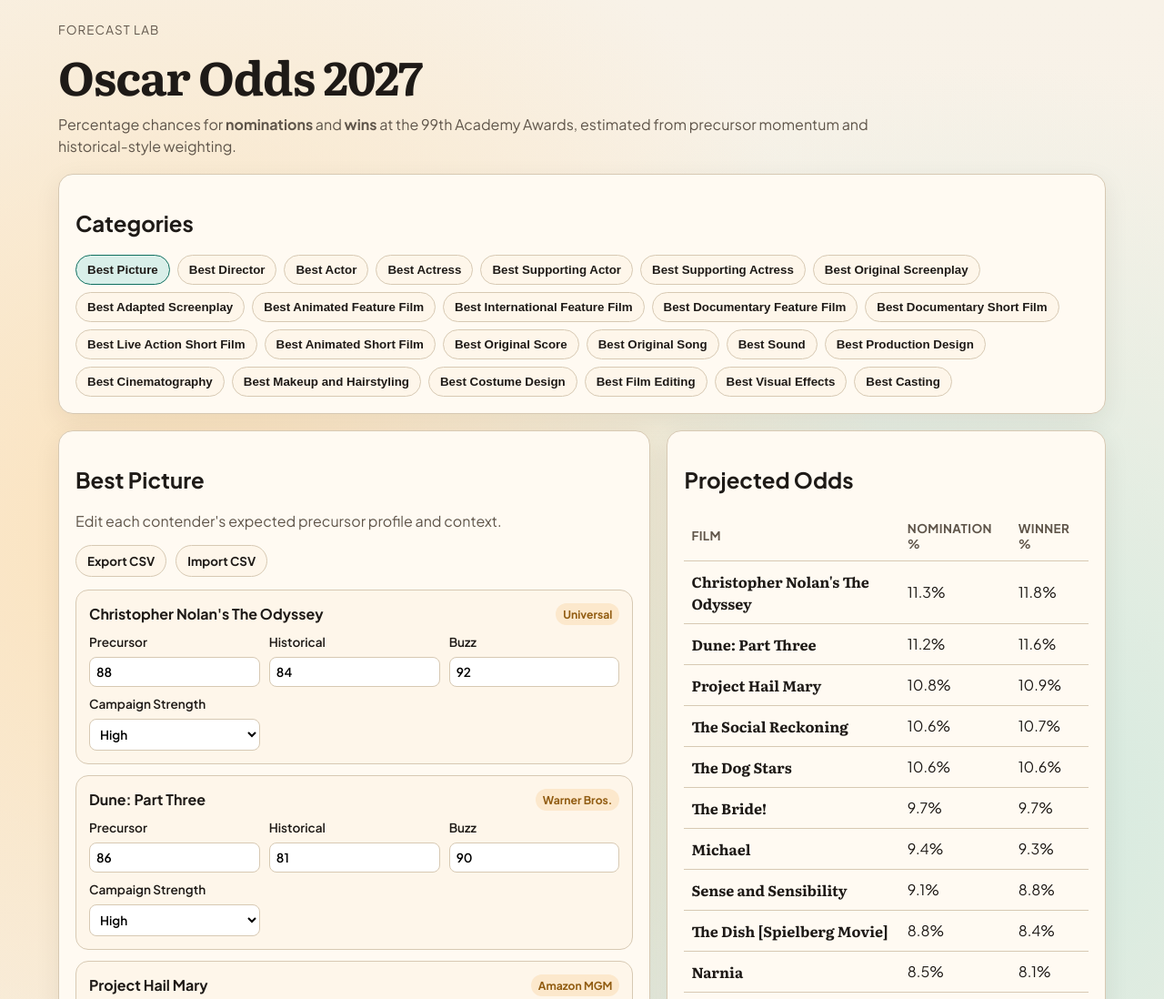
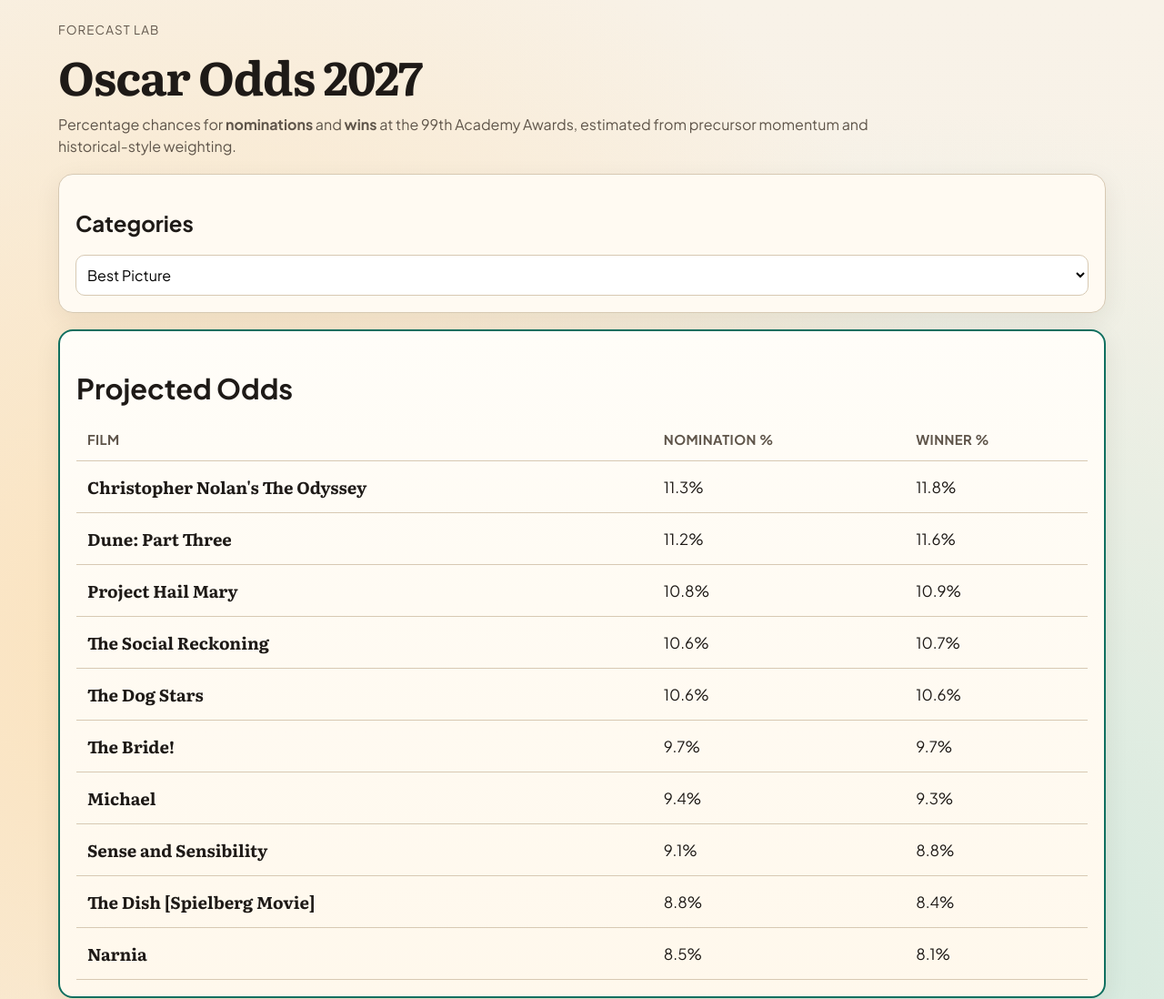
Before and after one commit to ramankahlon/oscar-odds, a website: page index.html in a window 1280 px wide. Shown: the top 1098 px of the page at 91% size. Drawn offline with Linux system fonts and the light colour scheme.

Commit message:
Adjust formatting

```diff
--- a/app.js
+++ b/app.js
@@ -591,20 +591,25 @@ function scoreFilm(categoryId, film, normalizedWeights) {
 function renderTabs() {
   categoryTabs.innerHTML = "";
 
+  const select = document.createElement("select");
+  select.className = "category-select";
+  select.setAttribute("aria-label", "Oscar category");
+
   categories.forEach((category) => {
-    const tab = document.createElement("button");
-    tab.className = "tab";
-    tab.type = "button";
-    tab.setAttribute("role", "tab");
-    tab.setAttribute("aria-selected", String(category.id === state.categoryId));
-    tab.textContent = category.name;
-    tab.addEventListener("click", () => {
-      state.categoryId = category.id;
-      saveState();
-      render();
-    });
-    categoryTabs.appendChild(tab);
+    const option = document.createElement("option");
+    option.value = category.id;
+    option.textContent = category.name;
+    option.selected = category.id === state.categoryId;
+    select.appendChild(option);
   });
+
+  select.addEventListener("change", (event) => {
+    state.categoryId = event.target.value;
+    saveState();
+    render();
+  });
+
+  categoryTabs.appendChild(select);
 }
 
 function createCard(category, film, filmIndex) {
--- a/index.html
+++ b/index.html
@@ -26,24 +26,12 @@
       <section class="controls" aria-label="Categories">
         <div class="panel">
           <h2>Categories</h2>
-          <div class="category-list" id="categoryTabs" role="tablist" aria-label="Oscar categories"></div>
+          <div class="category-list" id="categoryTabs" aria-label="Oscar categories"></div>
         </div>
       </section>
 
       <section class="workspace">
-        <article class="panel candidates" id="candidatePanel">
-          <h2 id="categoryTitle">Best Picture</h2>
-          <p class="panel-copy">Edit each contender's expected precursor profile and context.</p>
-          <div class="data-tools" aria-label="Contender data tools">
-            <button id="exportCsvButton" class="action-button" type="button">Export CSV</button>
-            <button id="importCsvButton" class="action-button" type="button">Import CSV</button>
-            <input id="csvFileInput" type="file" accept=".csv,text/csv" hidden />
-            <p class="tool-status" id="csvStatus" role="status" aria-live="polite"></p>
-          </div>
-          <div id="candidateCards"></div>
-        </article>
-
-        <article class="panel results" aria-live="polite">
+        <article class="panel results spotlight" aria-live="polite">
           <h2>Projected Odds</h2>
           <div class="table-wrap">
             <table>
@@ -57,6 +45,18 @@
               <tbody id="resultsBody"></tbody>
             </table>
           </div>
+        </article>
+
+        <article class="panel candidates" id="candidatePanel">
+          <h2 id="categoryTitle">Best Picture</h2>
+          <p class="panel-copy">Edit each contender's expected precursor profile and context.</p>
+          <div class="data-tools" aria-label="Contender data tools">
+            <button id="exportCsvButton" class="action-button" type="button">Export CSV</button>
+            <button id="importCsvButton" class="action-button" type="button">Import CSV</button>
+            <input id="csvFileInput" type="file" accept=".csv,text/csv" hidden />
+            <p class="tool-status" id="csvStatus" role="status" aria-live="polite"></p>
+          </div>
+          <div id="candidateCards"></div>
         </article>
       </section>
 
--- a/styles.css
+++ b/styles.css
@@ -77,30 +77,22 @@ label {
 }
 
 .category-list {
-  display: flex;
-  flex-wrap: wrap;
-  gap: 8px;
+  display: block;
 }
 
-.tab {
+.category-select {
+  width: 100%;
   border: 1px solid var(--line);
-  background: var(--surface-2);
-  color: var(--ink);
-  border-radius: 999px;
-  padding: 8px 12px;
-  cursor: pointer;
-  font-weight: 600;
-}
-
-.tab[aria-selected="true"] {
-  border-color: var(--accent);
-  background: var(--accent-soft);
+  border-radius: 10px;
+  padding: 10px 8px;
+  font: inherit;
+  background: #fff;
 }
 
 .workspace {
   display: grid;
   gap: 18px;
-  grid-template-columns: 1.35fr 1fr;
+  grid-template-columns: 1fr;
 }
 
 .panel-copy {
@@ -205,6 +197,38 @@ table {
   border-collapse: collapse;
 }
 
+.spotlight {
+  border-width: 2px;
+  border-color: var(--accent);
+  background: linear-gradient(180deg, #fffdf8 0%, #fff8ec 100%);
+}
+
+.spotlight h2 {
+  font-size: clamp(1.5rem, 2.4vw, 2rem);
+  margin-bottom: 14px;
+}
+
+.spotlight .table-wrap {
+  overflow-x: auto;
+}
+
+.spotlight th,
+.spotlight td {
+  padding: 14px 12px;
+}
+
+.spotlight th {
+  font-size: 0.92rem;
+}
+
+.spotlight td {
+  font-size: 1.05rem;
+}
+
+.spotlight td strong {
+  font-size: 1.16rem;
+}
+
 th,
 td {
   text-align: left;
```
